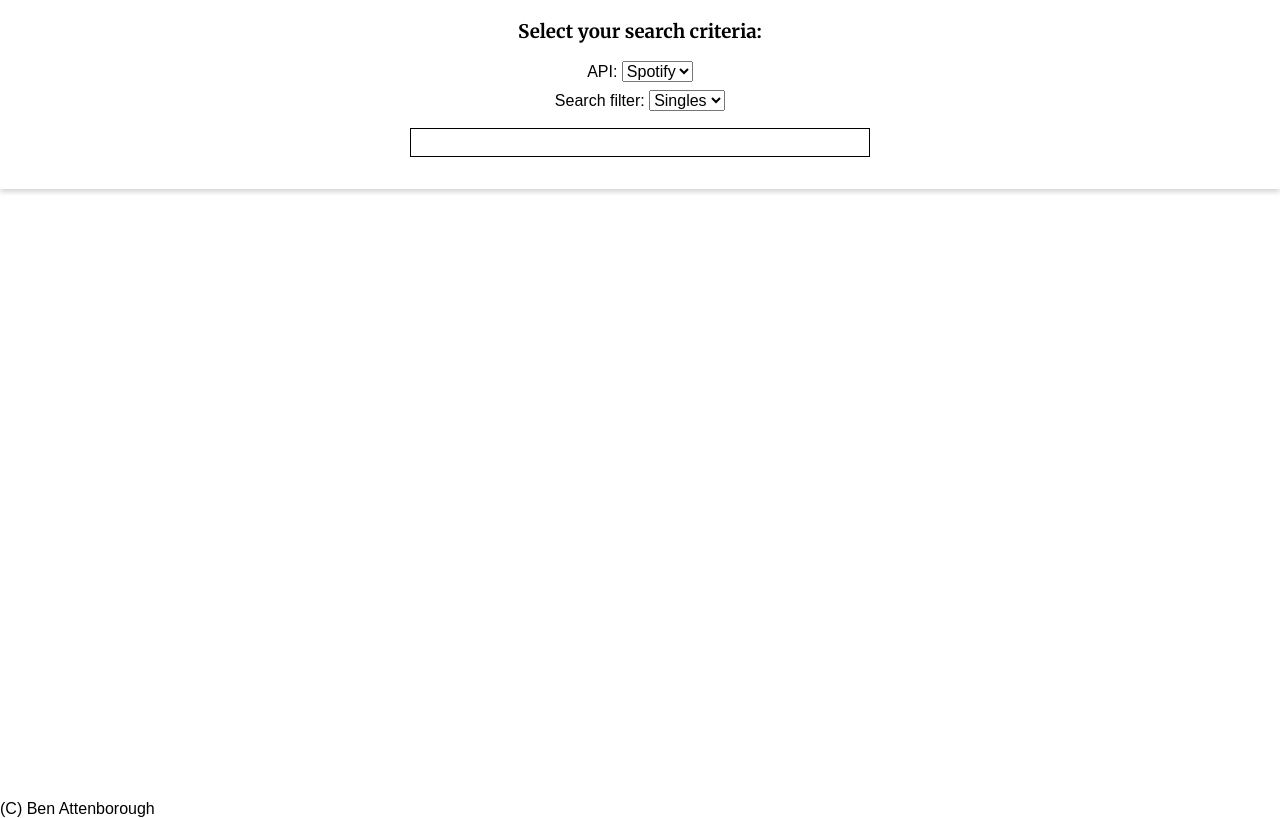
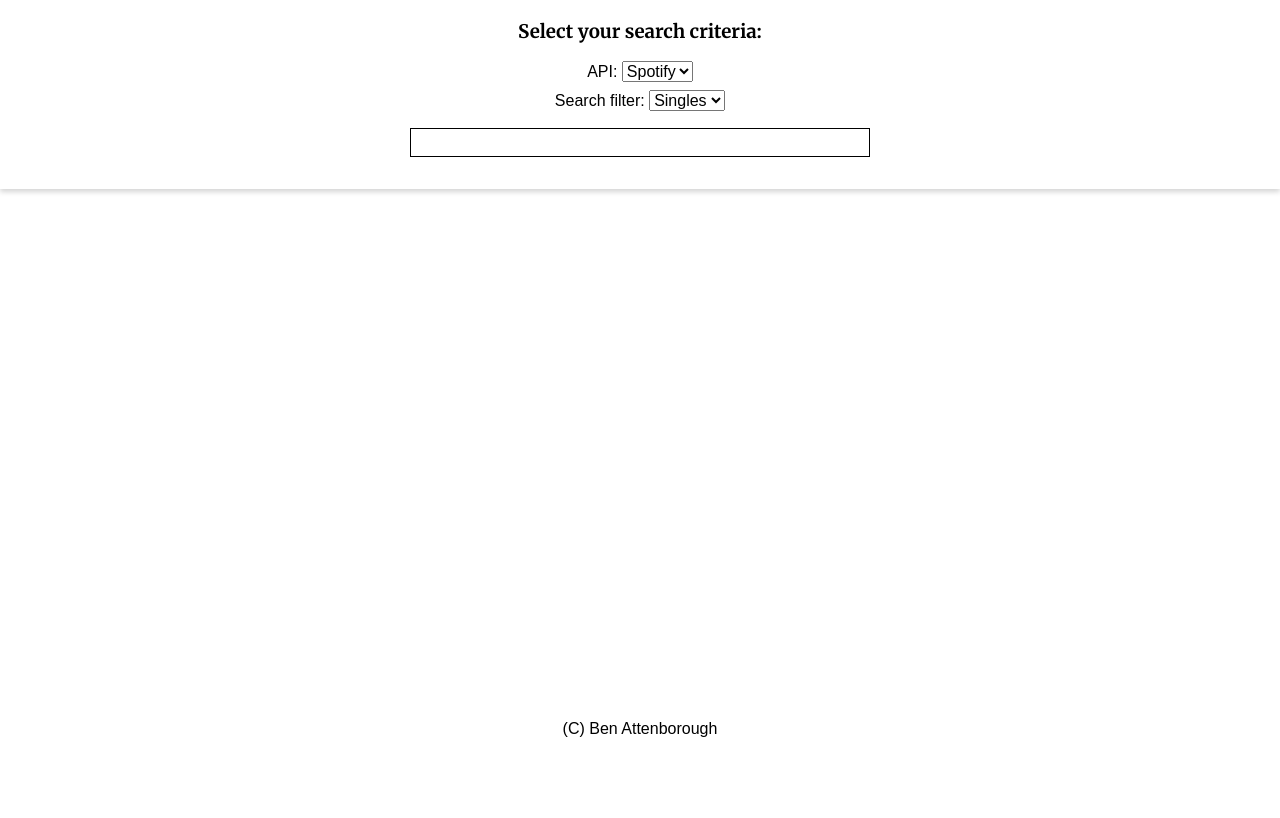
Before and after one commit to BenAttenborough/web_api, a website: page index.html in a window 1280 px wide. Drawn offline with Linux system fonts and the light colour scheme.

Commit message:
Fixed copyright notice

```diff
--- a/sass/containers/_containers.scss
+++ b/sass/containers/_containers.scss
@@ -24,7 +24,7 @@ body {
 }
 
 #wrap {
-  min-height: 100vh;
+  min-height: calc(100vh - 6em);
 }
 
 .main-container {
@@ -169,6 +169,11 @@ body {
   margin: 0.5em 0.5em 0 0;
 }
 
+#sticky-footer {
+  text-align: center;
+  padding: 1em 0;
+}
+
 @media (min-width: 500px) {
 
   .pictures ul {
```
Also changed, not shown: css/style.css, 1 other file.
